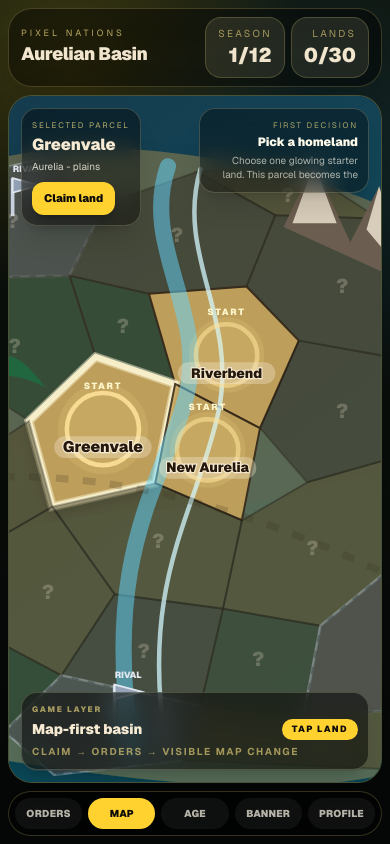
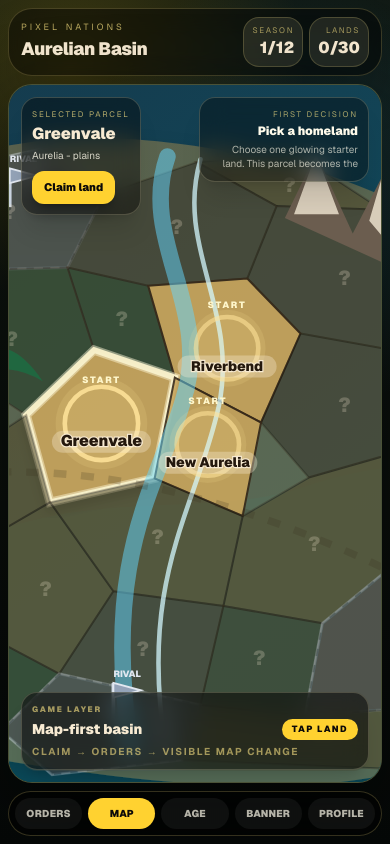
Before and after one commit to tomat60/pixel-nations, a Next.js app: page /play in a window 390 px wide. Built offline with nearby package versions, Linux system fonts and the light colour scheme.

Commit message:
feat: reduce mobile status chip weight

```diff
--- a/app/play/play-ui.tsx
+++ b/app/play/play-ui.tsx
@@ -39,9 +39,9 @@ function LoopPip({ label, active }: { label: string; active: boolean }) {
 
 export function StatusChip({ label, value }: { label: string; value: string }) {
   return (
-    <div className="rounded-2xl border border-amber-200/20 bg-amber-100/10 px-3 py-2">
-      <p className="text-[10px] uppercase tracking-[0.22em] text-amber-200/60">{label}</p>
-      <p className="text-xl font-black">{value}</p>
+    <div className="rounded-2xl border border-amber-200/20 bg-amber-100/10 px-2 py-1.5 md:px-3 md:py-2">
+      <p className="text-[8px] uppercase tracking-[0.2em] text-amber-200/60 md:text-[10px] md:tracking-[0.22em]">{label}</p>
+      <p className="text-base font-black md:text-xl">{value}</p>
     </div>
   );
 }
```
